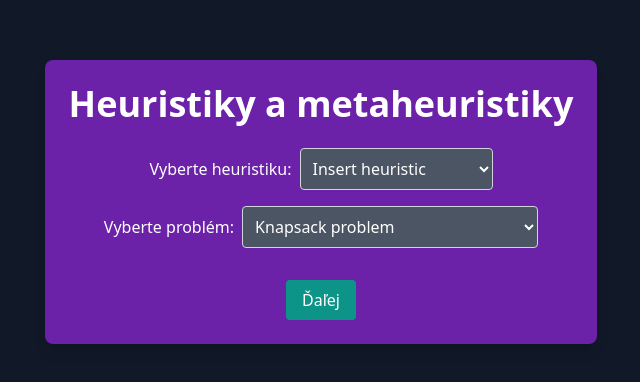
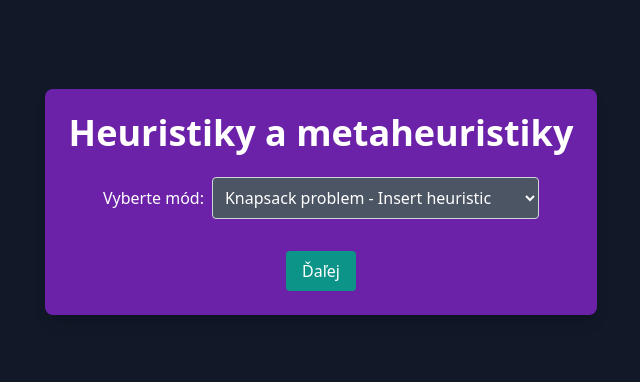
Before and after one commit to marek311/heuristics, a React (Create React App) app: page / in a window 1280 px wide. Shown: the part 206-588 px from the top of the page, without its empty margins (319-959 px from the left). Built offline with nearby package versions, Linux system fonts and the light colour scheme.

Commit message:
UI simplifying

```diff
--- a/src/InputReader.js
+++ b/src/InputReader.js
@@ -8,15 +8,16 @@ function InputReader() {
     const navigate = useNavigate();
 
     const query = new URLSearchParams(location.search);
-    const heuristic = query.get('heuristic');
-    const problem = query.get('problem');
+    const mode = query.get('mode');
 
     const [showForm, setShowForm] = useState(true);
 
+    //Knapsack problem
     const [weights, setWeights] = useState('');
     const [prices, setPrices] = useState('');
     const [capacity, setCapacity] = useState('');
 
+    //TSA
     const [xCoordinates, setXCoordinates] = useState('');
     const [yCoordinates, setYCoordinates] = useState('');
 
@@ -29,8 +30,8 @@ function InputReader() {
     };
 
     const showInputFields = () => {
-        switch (problem) {
-            case 'KnapsackProblem':
+        if (['KnapsackInsert', 'KnapsackExchangeFirst', 'KnapsackExchangeBest', 'KnapsackGenetic'].includes(mode))
+        {
             return (
                 <div>
                     <label className="block text-white mb-2">Zadajte pole hmotnosti predmetov:</label>
@@ -61,7 +62,9 @@ function InputReader() {
                     />
                 </div>
             );
-            case 'TSP':
+        }
+        if (['TSPSimulatedAnnealing', 'TSPTabuSearch'].includes(mode))
+        {
             return (
                 <div>
                     <label className="block text-white mb-2">Zadajte x suradnice miest:</label>
@@ -83,19 +86,16 @@ function InputReader() {
                     />
                 </div>
             );
-            default:
-                return null;
         }
-    };
+    }
 
     const showInputs = () => {
         return (
             <div className="text-center mt-6">
                 <h3 className="text-2xl font-bold mb-4">Simulácia spustená!</h3>
-                <p className="text-white mb-2">Problém: {problem}</p>
-                <p className="text-white mb-2">Heuristika: {heuristic}</p>
+                <p className="text-white mb-2">Mód: {mode}</p>
 
-                {problem === 'KnapsackProblem' && (
+                {['KnapsackInsert', 'KnapsackExchangeFirst', 'KnapsackExchangeBest', 'KnapsackGenetic'].includes(mode) && (
                     <div>
                         <p className="text-white mb-2">Hmotnosti: {weights}</p>
                         <p className="text-white mb-2">Ceny: {prices}</p>
@@ -103,7 +103,7 @@ function InputReader() {
                     </div>
                 )}
 
-                {problem === 'TSP' && (
+                {['TSPSimulatedAnnealing', 'TSPTabuSearch'].includes(mode) && (
                     <div>
                         <p className="text-white mb-2">X súradnice: {xCoordinates}</p>
                         <p className="text-white mb-2">Y súradnice: {yCoordinates}</p>
--- a/src/Selector.js
+++ b/src/Selector.js
@@ -2,73 +2,46 @@ import { useState } from 'react';
 import { useNavigate } from 'react-router-dom';
 
 function Selector() {
-    const heuristics = [
-        {id: 'InsertHeuristic', name: 'Insert heuristic'},
-        {id: 'ExchangeFirstFit', name: 'Exchange first fit'},
-        {id: 'ExchangeBestFit', name: 'Exchange best fit'},
-        {id: 'SimulatedAnnealing', name: 'Simulated annealing'},
-        {id: 'TabuSearch', name: 'Tabu search'},
-        {id: 'GeneticAlgorithm', name: 'Genetic algorithm'},
+
+    const modes = [
+        {id: 'KnapsackInsert', name: 'Knapsack problem - Insert heuristic'},
+        {id: 'KnapsackExchangeFirst', name: 'Knapsack problem - Exchange first fit'},
+        {id: 'KnapsackExchangeBest', name: 'Knapsack problem - Exchange best fit'},
+        {id: 'KnapsackGenetic', name: 'Knapsack problem - Genetic algorithm'},
+        {id: 'TSPSimulatedAnnealing', name: 'TSP - Simulated annealing'},
+        {id: 'TSPTabuSearch', name: 'TSP - Tabu search'},
     ];
 
-    const problems = [
-        {id: 'KnapsackProblem', name: 'Knapsack problem'},
-        {id: 'TSP', name: 'Problém obchodného cestujúceho'},
-    ];
-
-    const [selectedHeuristic, setSelectedHeuristic] = useState(heuristics[0].id);
-    const [selectedProblem, setSelectedProblem] = useState(problems[0].id);
+    const [selectedMode, setSelectedMode] = useState(modes[0].id);
 
     const navigate = useNavigate();
 
-    const handleHeuristicChange = (event) => {
-        setSelectedHeuristic(event.target.value);
-    };
-
-    const handleProblemChange = (event) => {
-        setSelectedProblem(event.target.value);
+    const handleModeChange = (event) => {
+        setSelectedMode(event.target.value);
     };
 
     const handleSubmit = () => {
-        navigate(`/visualization?heuristic=${selectedHeuristic}&problem=${selectedProblem}`);
+        navigate(`/visualization?mode=${selectedMode}`);
     };
 
-    const selectProblemAndHeuristic = () => {
+    const selectMode = () => {
         return (
         <div className="text-center p-6 bg-purple-800 rounded-lg shadow-lg flex flex-col items-center mt-4">
             <h1 className="text-white text-4xl font-bold mb-6">Heuristiky a metaheuristiky</h1>
                 <label className="mb-4 text-white">
-                    Vyberte heuristiku:
+                    Vyberte mód:
                     <select
-                        value={selectedHeuristic}
-                        onChange={handleHeuristicChange}
+                        value={selectedMode}
+                        onChange={handleModeChange}
                         className="ml-2 p-2 border border-gray-300 rounded bg-gray-600 text-white focus:outline-none focus:ring-2 focus:ring-purple-500"
                     >
-                        <option value="">-- Vyberte --</option>
-                        {heuristics.map((heuristic) => (
-                            <option key={heuristic.id} value={heuristic.id}>
-                                {heuristic.name}
+                        {modes.map((mode) => (
+                            <option key={mode.id} value={mode.id}>
+                                {mode.name}
                             </option>
                         ))}
                     </select>
                 </label>
-
-                <label className="mb-4 text-white">
-                    Vyberte problém:
-                    <select
-                        value={selectedProblem}
-                        onChange={handleProblemChange}
-                        className="ml-2 p-2 border border-gray-300 rounded bg-gray-600 text-white focus:outline-none focus:ring-2 focus:ring-purple-500"
-                    >
-                        <option value="">-- Vyberte --</option>
-                        {problems.map((problem) => (
-                            <option key={problem.id} value={problem.id}>
-                                {problem.name}
-                            </option>
-                        ))}
-                    </select>
-                </label>
-
                 <button
                     className="mt-4 px-4 py-2 bg-teal-600 text-white rounded hover:bg-teal-700 focus:outline-none focus:ring-2 focus:ring-teal-500"
                     onClick={handleSubmit}>
@@ -79,7 +52,7 @@ function Selector() {
     }
 
     return (
-        <> {selectProblemAndHeuristic()} </>
+        <> {selectMode()} </>
     );
 }
 
```
Lines whose indentation alone changed are shown as unchanged.
